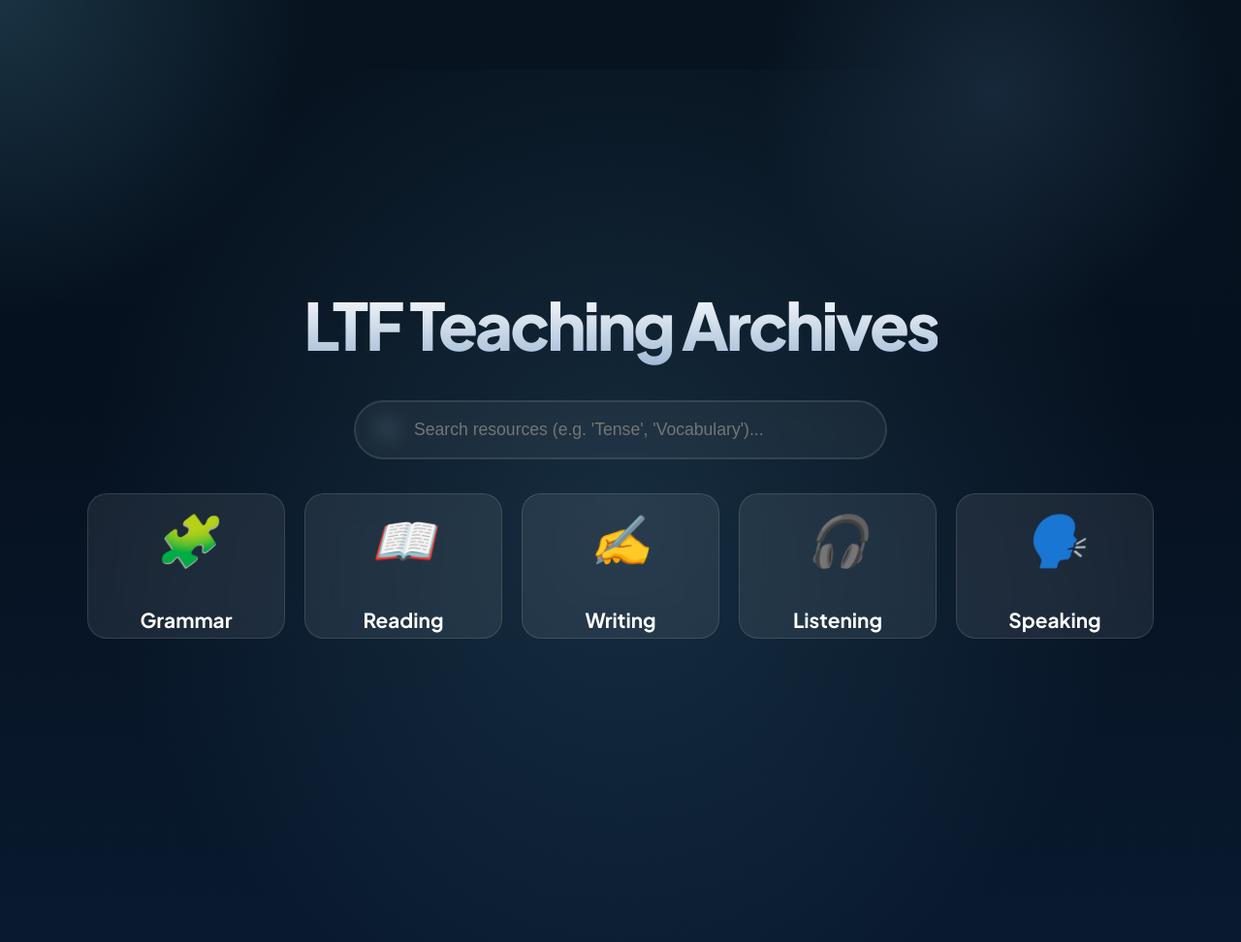
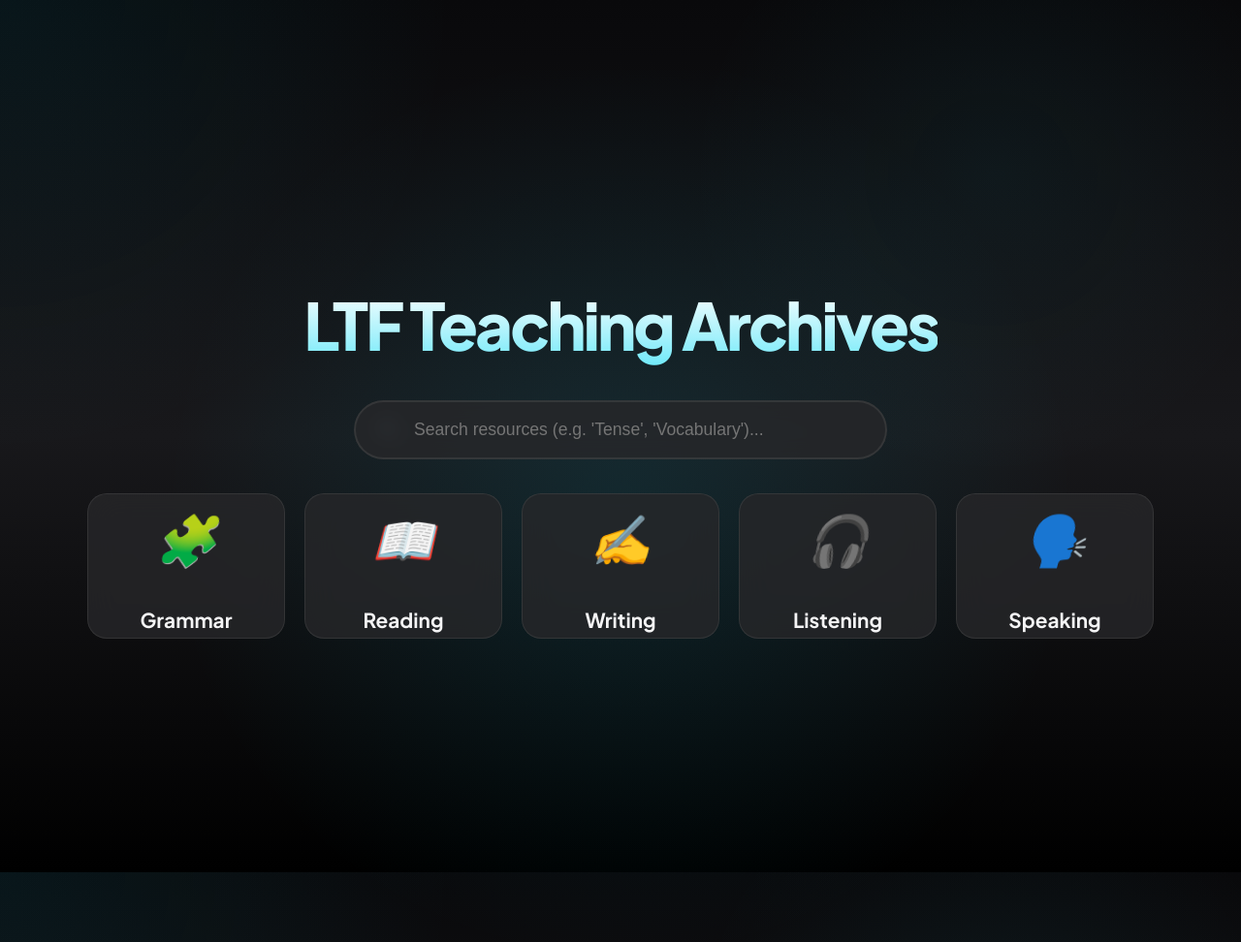
Before and after one commit to TzarFungLee/Teaching-Archives, a Jekyll site: the page built from index.html, in a window 1280 px wide. Shown: the whole page at 97% size. Built offline with Jekyll 4.4.1, drawn with Linux system fonts in a browser that asks for light colours; comment, search, counter and statistics services are not loaded.

```diff
--- a/Gemfile
+++ b/Gemfile
@@ -2,3 +2,6 @@ source "https://rubygems.org"
 gem "jekyll", ">= 3.9.2"
 gem "github-pages", group: :jekyll_plugins
 gem "webrick"
+group :development do
+  gem 'ruby-lsp', require: false
+end
--- a/Grammar/Simple Future Tense.html
+++ b/Grammar/Simple Future Tense.html
@@ -235,7 +235,8 @@ icon: "🕒"
 
 <h3>📦 Concept Compressed</h3>
 <p>The Simple Future Tense expresses actions or states that will happen in the future. English has two main forms:
-    <em>will</em> and <em>be going to</em>, each with distinct uses.</p>
+    <em>will</em> and <em>be going to</em>, each with distinct uses.
+</p>
 
 <h4>Formation</h4>
 <ul>
--- a/_layouts/default.html
+++ b/_layouts/default.html
@@ -11,19 +11,25 @@
         rel="stylesheet">
     <style>
         :root {
-            --bg: #07131f;
-            --bg-alt: #0f1d31;
-            --surface: rgba(10, 20, 37, 0.94);
-            --surface-soft: rgba(14, 26, 46, 0.96);
-            --surface-hover: rgba(23, 40, 72, 0.95);
-            --text: #e7eef7;
-            --muted: #9ab5d1;
-            --border: rgba(255, 255, 255, 0.1);
-            --primary: #6ec1e4;
-            --primary-2: #3f8dbc;
-            --accent: #88d6ff;
-            --shadow: 0 30px 70px rgba(0, 0, 0, 0.24);
+            /* Stealth & Ice Theme */
+            --bg: #09090b;
+            --bg-alt: #18181b;
+            --surface: rgba(24, 24, 27, 0.85);
+            --surface-soft: rgba(39, 39, 42, 0.8);
+            --surface-hover: rgba(63, 63, 70, 0.85);
+            --text: #f4f4f5;
+            --muted: #a1a1aa;
+            --border: rgba(255, 255, 255, 0.08);
+            --primary: #06b6d4; /* Electric Cyan */
+            --primary-2: #0891b2; /* Deep Cyan */
+            --accent: #22d3ee; /* Bright Ice Blue */
+            --shadow: 0 25px 50px -12px rgba(0, 0, 0, 0.5);
+            --gradient-bg: radial-gradient(circle at top left, rgba(6, 182, 212, 0.08), transparent 30%),
+                radial-gradient(circle at 80% 20%, rgba(34, 211, 238, 0.05), transparent 25%),
+                linear-gradient(180deg, #09090b 0%, #18181b 50%, #000000 100%);
+            --hero-glow: radial-gradient(circle at center, rgba(6, 182, 212, 0.12), transparent 60%);
         }
+
 
         * {
             box-sizing: border-box;
@@ -35,9 +41,8 @@
 
         body {
             font-family: 'Plus Jakarta Sans', -apple-system, BlinkMacSystemFont, "Segoe UI", Roboto, Arial, sans-serif;
-            background: radial-gradient(circle at top left, rgba(110, 193, 228, 0.18), transparent 20%),
-                radial-gradient(circle at 80% 10%, rgba(138, 196, 255, 0.12), transparent 18%),
-                linear-gradient(180deg, #07131f 0%, #06111f 42%, #091a2f 100%);
+            background: var(--gradient-bg);
+            background-attachment: fixed;
             color: var(--text);
             padding: 32px;
             line-height: 1.8;
@@ -108,7 +113,7 @@
         }
 
         h1 {
-            color: #f5fbff;
+            color: var(--text);
             margin-bottom: 12px;
             font-size: 3.4em;
             font-weight: 800;
@@ -117,7 +122,7 @@
         }
 
         h2 {
-            color: #9eb8d8;
+            color: var(--muted);
             margin-top: 0;
             margin-bottom: 24px;
             font-size: 1.6em;
@@ -134,14 +139,14 @@
         }
 
         h4 {
-            color: #d7e4f3;
+            color: var(--text);
             font-size: 1.45em;
             margin: 20px 0 10px 0;
             font-weight: 700;
         }
 
         .content {
-            background: rgba(10, 20, 37, 0.96);
+            background: var(--surface);
             padding: 60px; /* Increased padding for "More Content" feel */
             border-radius: 32px;
             border: 1px solid rgba(255, 255, 255, 0.08);
@@ -160,14 +165,16 @@
         li {
             margin-bottom: 16px;
             font-size: 1.12rem;
-            color: #c7d5ed;
+            color: var(--text);
+            opacity: 0.9;
         }
 
         p {
             margin: 18px 0;
             font-size: 1.12rem;
             line-height: 1.85;
-            color: #c7d5ed;
+            color: var(--text);
+            opacity: 0.9;
         }
 
         mark {
@@ -278,15 +285,15 @@
         }
 
         .btn {
-            background: linear-gradient(135deg, #6ec1e4, #3f8dbc);
-            color: white;
+            background: linear-gradient(135deg, var(--primary), var(--primary-2));
+            color: #fff !important;
             padding: 16px 34px;
             border-radius: 16px;
-            text-decoration: none;
+            text-decoration: none !important;
             border: none;
             font-size: 1.18rem;
             font-weight: 700;
-            box-shadow: 0 18px 40px rgba(26, 58, 92, 0.32);
+            box-shadow: 0 18px 40px rgba(26, 58, 92, 0.2);
             display: inline-block;
             margin: 18px 0;
             transition: transform 0.25s ease, box-shadow 0.25s ease;
@@ -747,6 +754,12 @@
             color: #fff;
         }
 
+        .floating-side-btn.active {
+            background: var(--primary);
+            color: #07131f;
+            border-color: transparent;
+        }
+
         .floating-left {
             left: max(15px, calc((100vw - 1300px) / 4 - 32px));
         }
@@ -764,6 +777,7 @@
             }
         }
     </style>
+</head>
 </head>
 
 <body class="{% if page.url == '/' or page.url == '/index.html' %}home-page{% endif %}">
--- a/assets/js/main.js
+++ b/assets/js/main.js
@@ -62,11 +62,13 @@ function toggleAudioSpeed() {
     if (btn) {
         if (window.audioSpeed === 'normal') {
             btn.innerHTML = '<span style="font-size: 0.85rem; font-weight: 800; line-height: 1; letter-spacing: 0.05em; margin-bottom: 3px; color: var(--accent);">AUDIO</span><span style="font-size: 0.75rem; line-height: 1; opacity: 0.85;">Slower</span>';
-            btn.style.background = 'rgba(255, 255, 255, 0.06)';
-            btn.style.color = 'var(--text)';
-            btn.style.borderColor = 'rgba(255, 255, 255, 0.15)';
+            btn.classList.remove('active');
+            btn.style.background = '';
+            btn.style.color = '';
+            btn.style.borderColor = '';
         } else {
             btn.innerHTML = '<span style="font-size: 0.85rem; font-weight: 800; line-height: 1; letter-spacing: 0.05em; margin-bottom: 3px; color: #fff;">AUDIO</span><span style="font-size: 0.75rem; line-height: 1; opacity: 1;">Slow: ON</span>';
+            btn.classList.add('active');
             btn.style.background = 'rgba(110, 193, 228, 0.2)';
             btn.style.color = '#fff';
             btn.style.borderColor = 'rgba(110, 193, 228, 0.4)';
--- a/index.html
+++ b/index.html
@@ -12,7 +12,7 @@ hide_toc: true
         justify-content: center;
         align-items: center;
         text-align: center;
-        background: radial-gradient(circle at center, rgba(110, 193, 228, 0.15), transparent 70%);
+        background: var(--hero-glow);
         width: 100%;
         margin: 0;
         padding-bottom: 15vh; /* Shift content up optically */
@@ -22,7 +22,7 @@ hide_toc: true
         font-size: 4.2rem;
         font-weight: 900;
         margin-bottom: 30px;
-        background: linear-gradient(to bottom, #fff, #9ab5d1);
+        background: linear-gradient(to bottom, #ffffff, #67e8f9); /* Crisp white to bright ice blue */
         -webkit-background-clip: text;
         background-clip: text;
         -webkit-text-fill-color: transparent;
@@ -50,8 +50,8 @@ hide_toc: true
 
     .category-box {
         outline: none;
-        background: rgba(255, 255, 255, 0.08);
-        border: 1px solid rgba(255, 255, 255, 0.12);
+        background: var(--surface-soft);
+        border: 1px solid var(--border);
         border-radius: 20px;
         padding: 25px 15px;
         text-align: center;
@@ -69,7 +69,7 @@ hide_toc: true
 
     .category-box:hover {
         transform: translateY(-8px);
-        background: rgba(255, 255, 255, 0.1);
+        background: var(--surface-hover);
         border-color: var(--primary);
         box-shadow: 0 20px 40px rgba(0,0,0,0.3);
     }
@@ -83,7 +83,7 @@ hide_toc: true
     .category-box span {
         font-weight: 700;
         font-size: 1.3rem;
-        color: #fff;
+        color: var(--text);
     }
 
     .results-container {
@@ -119,12 +119,12 @@ hide_toc: true
     .resource-card {
         flex: 1 1 320px;
         max-width: 420px;
-        background: rgba(255, 255, 255, 0.08);
+        background: var(--surface-soft);
         padding: 30px;
         border-radius: 24px;
-        border: 1px solid rgba(255, 255, 255, 0.12);
+        border: 1px solid var(--border);
         text-decoration: none;
-        color: #fff;
+        color: var(--text);
         transition: all 0.3s ease;
         display: flex;
         flex-direction: column;
@@ -135,10 +135,10 @@ hide_toc: true
     }
 
     .resource-card:hover {
-        background: rgba(255, 255, 255, 0.12);
+        background: var(--surface-hover);
         border-color: var(--accent);
         transform: translateY(-8px);
-        box-shadow: 0 20px 40px rgba(0,0,0,0.3);
+        box-shadow: var(--shadow);
     }
 
     .resource-card h3 {
@@ -156,21 +156,21 @@ hide_toc: true
 
     .search-input {
         width: 100%;
-        background: rgba(255, 255, 255, 0.05);
-        border: 2px solid rgba(255, 255, 255, 0.1);
+        background: var(--surface-soft);
+        border: 2px solid var(--border);
         border-radius: 999px;
         padding: 18px 30px 18px 60px;
         font-size: 1.1rem;
-        color: #fff;
+        color: var(--text);
         outline: none;
         transition: all 0.3s;
         backdrop-filter: blur(10px);
     }
 
     .search-input:focus {
-        background: rgba(255, 255, 255, 0.08);
+        background: var(--surface-hover);
         border-color: var(--primary);
-        box-shadow: 0 0 30px rgba(110, 193, 228, 0.2);
+        box-shadow: var(--shadow);
     }
 
     .search-icon {
```
Also changed, not shown: Listening/Listening Vocabulary.html (+63 -11 lines).
